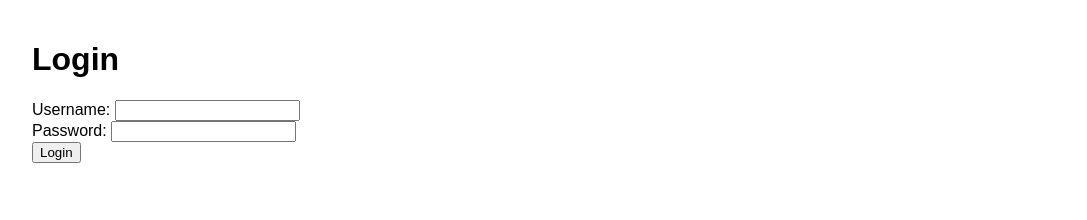
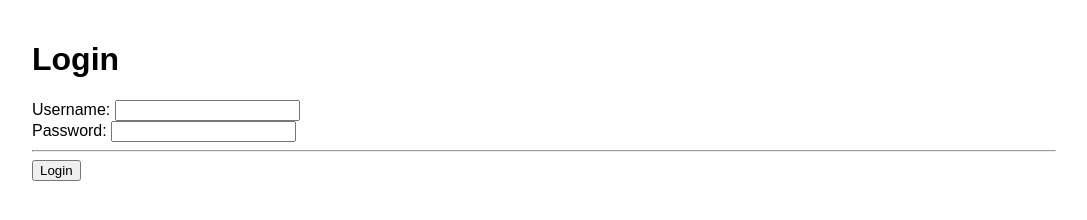
Before and after one commit to bhschool24/haii, a plain HTML site: page index.html in a window 1280 px wide. Shown: the whole page, without its empty margins (96-1183 px from the left). Drawn offline with Linux system fonts and the light colour scheme.

Commit message:
Update index.html

```diff
--- a/index.html
+++ b/index.html
@@ -1,8 +1,5 @@
 <!DOCTYPE html>
-<html lang="en">
 <head>
-    <meta charset="UTF-8">
-    <meta name="viewport" content="width=device-width, initial-scale=1.0">
     <title>Login</title>
     <link rel="stylesheet" href="styles.css">
 </head>
@@ -18,6 +15,7 @@
                 <label for="password">Password:</label>
                 <input type="password" id="password" name="password" required>
             </div>
+            <hr>
             <button type="submit">Login</button>
         </form>
     </div>
```
